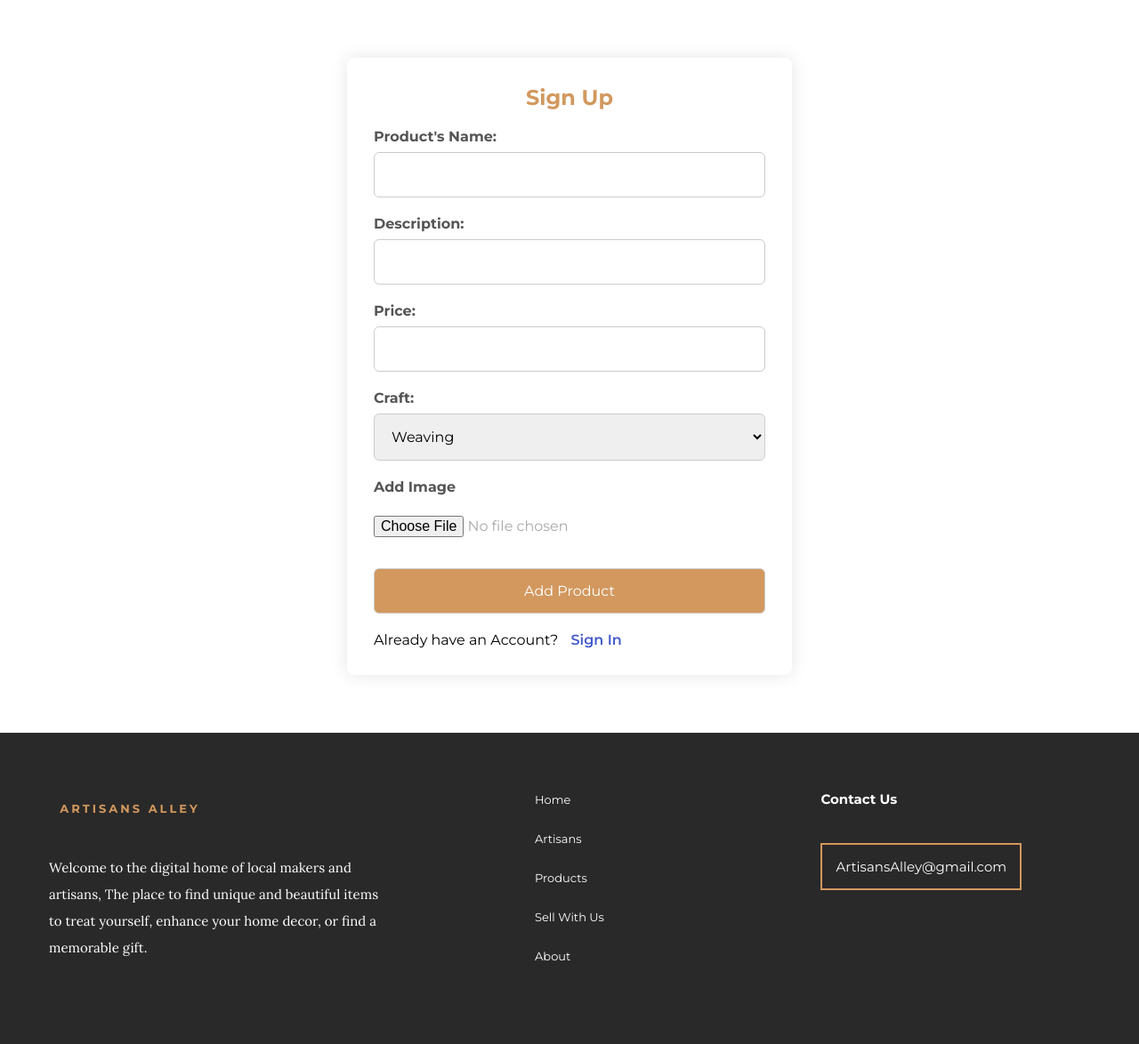
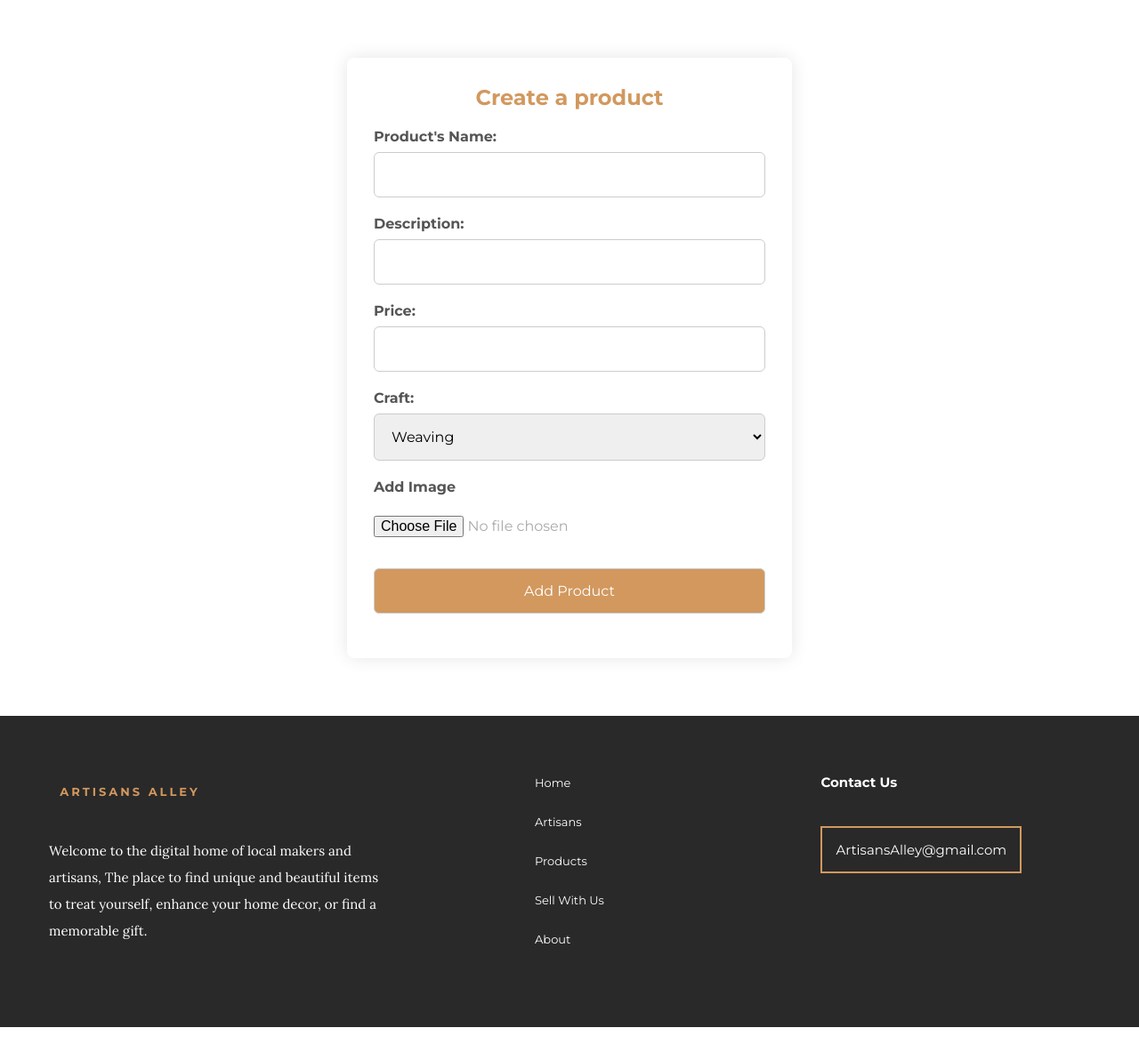
Before and after one commit to youssefelghamour/ArtisansAlley, a Flask app: page /add_product in a window 1280 px wide. Shown: the part 110-1284 px from the top of the page at 89% size. Run offline with Flask 2, Linux system fonts and the light colour scheme; data comes from the database, SQL or seed files in the repository; some libraries are stand-ins or nearby versions.

Commit message:
add product form modifications

```diff
--- a/web_flask/templates/add_product.html
+++ b/web_flask/templates/add_product.html
@@ -61,7 +61,7 @@
 
 		<!-- form -->
 		<div class="form-container">
-			<h2>Sign Up</h2>
+			<h2>Create a product</h2>
 			<form method="post" enctype="multipart/form-data">
 				{{ form.hidden_tag() }}
 				<div class="form-group">
@@ -108,10 +108,6 @@
 				<div class="form-group">
 					{{ form.submit }}
 				</div>
-				<div>
-					<label>Already have an Account?</label>
-					<a href = "{{ url_for('sign_in') }}" class="nav-link-sign">Sign In</a>
-				</div>
 			</form>
 		</div>
 		<!-- end of form -->
```
